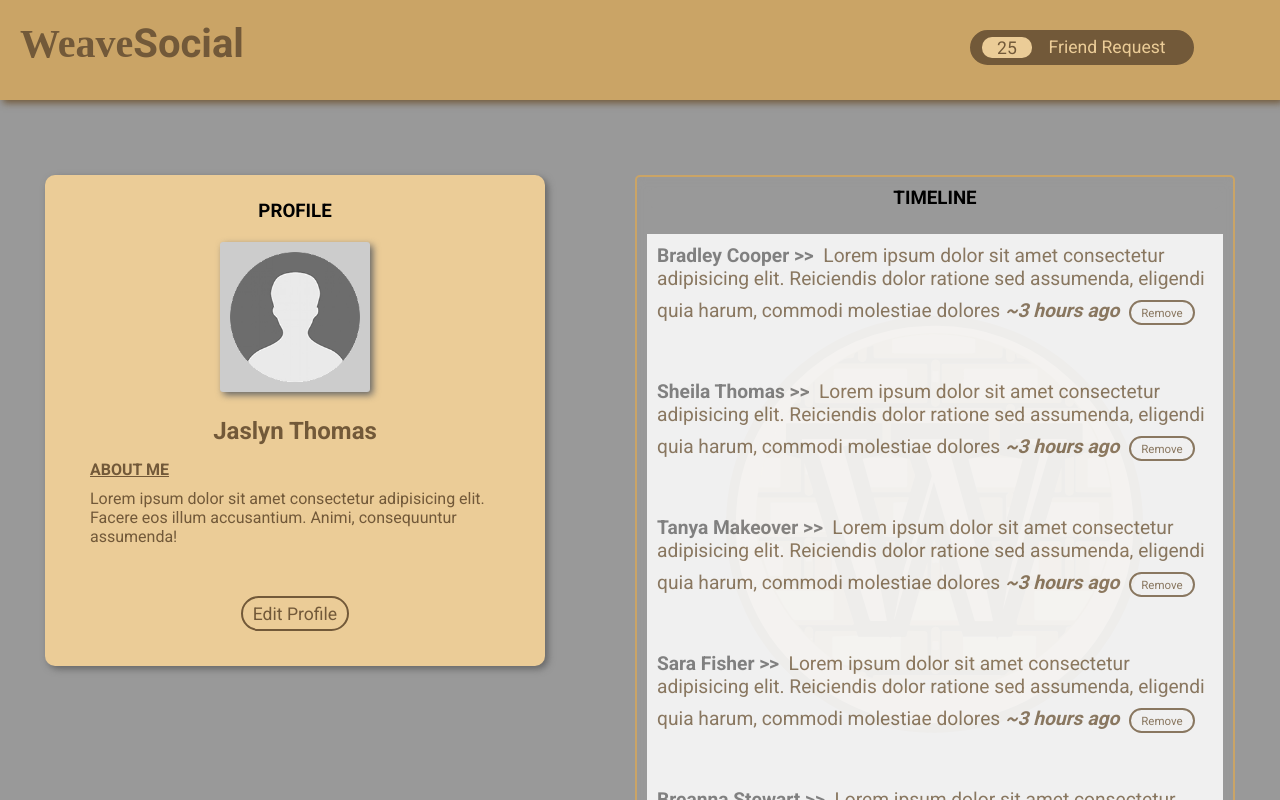
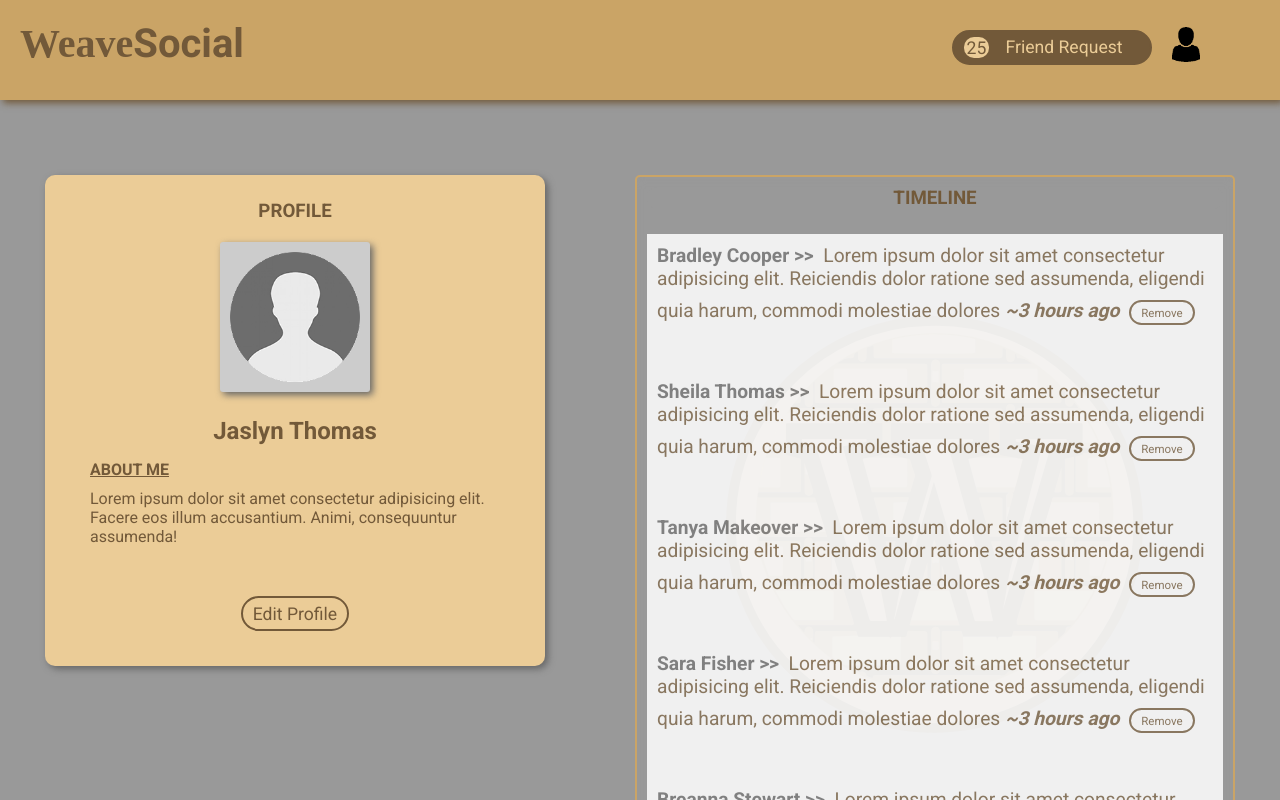
Before and after one commit to allythiel/social-media-front-end, a React (Create React App) app: page / in a window 1280 px wide. Shown: the top 800 px of the page. Built offline with nearby package versions, Linux system fonts and the light colour scheme.

Commit message:
mod BannerActionBar css styles

```diff
--- a/src/App.css
+++ b/src/App.css
@@ -51,7 +51,11 @@ h4 {
 h3,
 h4 {
     text-transform: uppercase;
+    color: var(--theme-dark);
+    font-weight: bold;
 }
+
+
 
 .button-lg,
 .button-md,
--- a/src/Components/banner/banner.css
+++ b/src/Components/banner/banner.css
@@ -1,5 +1,6 @@
 .banner {
    text-align: left;
+   width: 100%;
    color: var(--theme-dark);
    padding: 15px;
    display:flex;
@@ -7,8 +8,10 @@
    justify-content: space-between;
 }
 
-.banner div {
-   width: 300px;
+.banner > div {
+   min-width: 200px;
+   margin-right: 50px;
+
 }
 
 .banner h1 {
--- a/src/Components/bannerActionBar/BannerActionBar.js
+++ b/src/Components/bannerActionBar/BannerActionBar.js
@@ -1,10 +1,15 @@
 import React from 'react';
 import './bannerActionBar.css';
+import loginAvatar from '../../images/login-placeholder.png';
 
 const BannerActionBar = () => {
    return (
       <div className="banner-action-bar">
-         <p className='button-md'><div className='request-pending'>25</div><div className='request-text'>Friend Request</div></p>
+         <div className='button-md'>
+            <div className='request-pending'>25</div>
+            <div className='request-text'>Friend Request</div>
+         </div>
+         <div className="login"><img src={loginAvatar} alt="" /></div>
       </div>
    )
 }
--- a/src/Components/bannerActionBar/bannerActionBar.css
+++ b/src/Components/bannerActionBar/bannerActionBar.css
@@ -1,10 +1,10 @@
 .banner-action-bar {
     display: flex;
     margin: 0;
-   width: 150px;
 }
 
-.banner-action-bar p.button-md, .banner-action-bar p.button-md:hover {
+.banner-action-bar div.button-md,
+.banner-action-bar div.button-md:hover {
     min-width: 200px;
     display: flex;
     background-color: var(--theme-dark);
@@ -18,9 +18,13 @@
     padding: 1px;
     background-color: var(--theme-light);
     color: var(--theme-dark);
-
 }
 
 .banner-action-bar .request-text {
     width: 150px;
 }
+
+.banner-action-bar .login img {
+    width: 48px;
+    padding: 7px 10px 7px 10px;
+}
```
Also changed, not shown: src/images/login-placeholder.png (added), src/images/login-placeholder.svg (added). Lines whose indentation alone changed are shown as unchanged.
